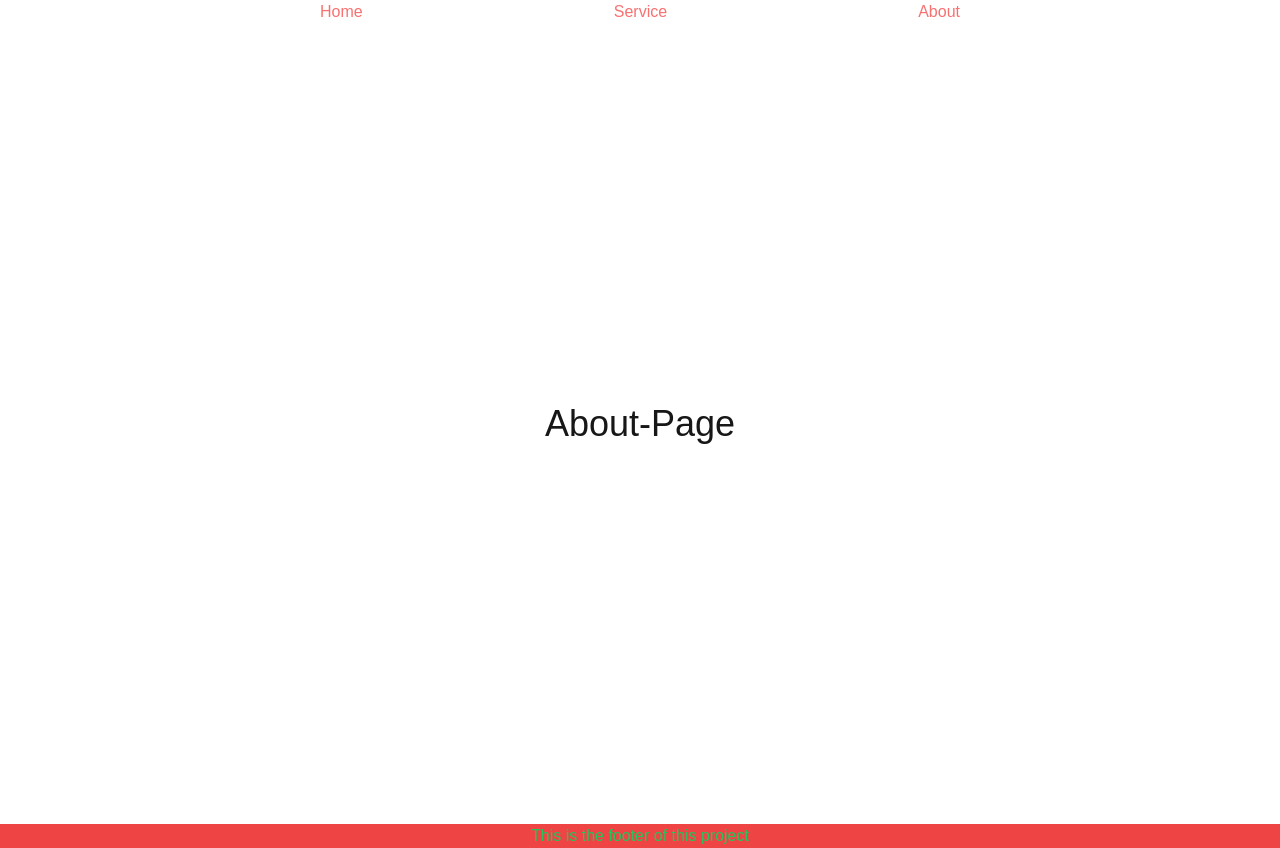
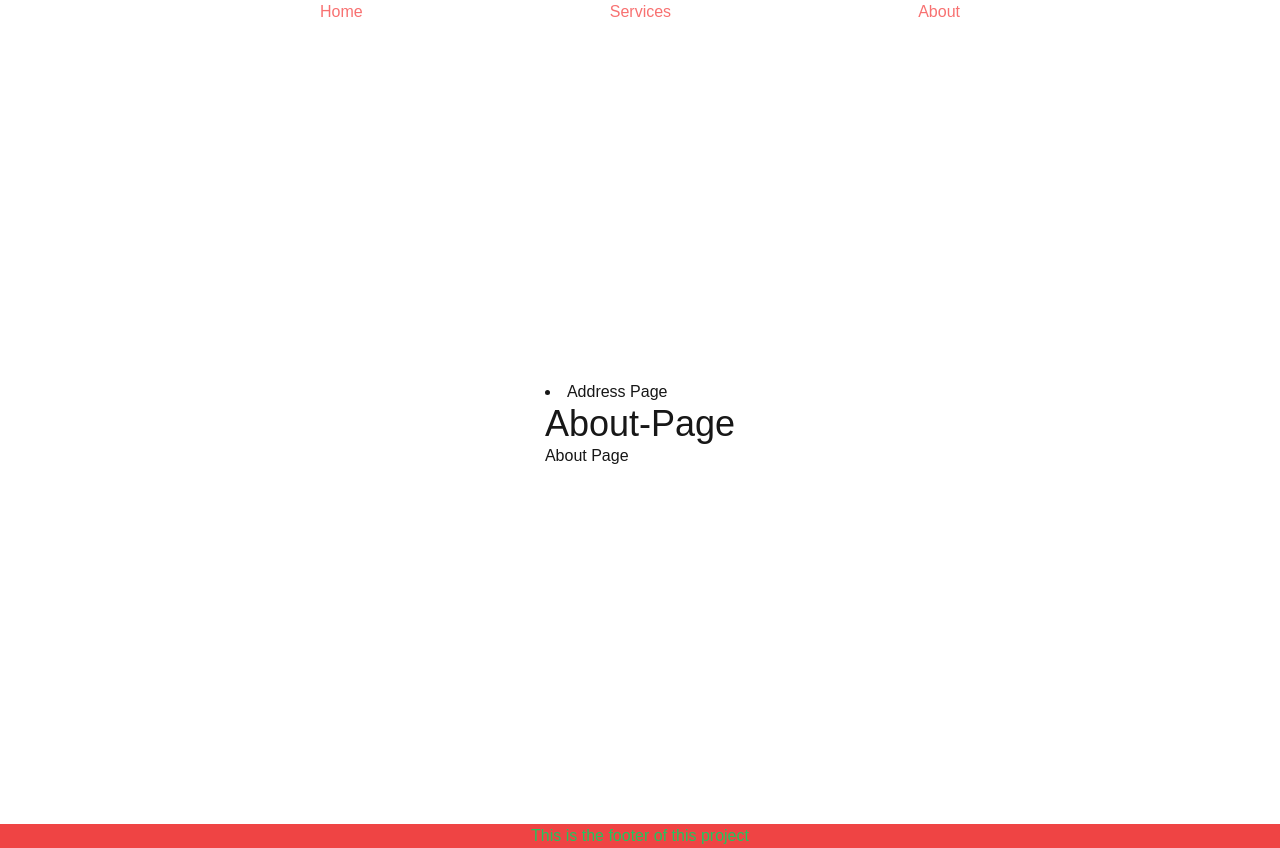
Before and after one commit to mojahidmamu/Next-Js-Core-Concept, a Next.js app: page /about in a window 1280 px wide. Built offline with nearby package versions, Linux system fonts and the light colour scheme.

Commit message:
linking and nagigation

```diff
--- a/src/app/about/page.jsx
+++ b/src/app/about/page.jsx
@@ -1,9 +1,23 @@
+"use client"
+import Link from "next/link";
+import { useRouter } from "next/navigation";
 import React from "react";
 
 export default function AboutPage() {
+    const router = useRouter();
+    const isLoggedIn = true;
+    const handleNavigation = () => {
+        if(isLoggedIn){
+            router.push('/about/address')
+        } else {
+            router.push('/')
+        }
+    }
   return (
     <div>
+      <Link href='/about/address'><li>Address Page</li></Link>
       <p className="text-4xl">About-Page</p>
+      <button type="button" onClick={handleNavigation}>About Page</button>
     </div>
   );
 }
--- a/src/app/components/NavBar.jsx
+++ b/src/app/components/NavBar.jsx
@@ -1,3 +1,4 @@
+import Link from "next/link";
 import React from "react";
 
 export default function NavBar() {
@@ -5,9 +6,10 @@ export default function NavBar() {
     <div>
       <nav className="flex justify-center">
         <ul className="flex justify-between w-1/2 text-red-400">
-          <li>Home </li>
-          <li>Service</li>
-          <li>About</li>
+          <Link href='/'> <li>Home </li></Link>
+          <Link href='/services'> <li>Services </li></Link>
+          <Link href='/about'> <li>About </li></Link>
+
         </ul>
       </nav>
     </div>
```
